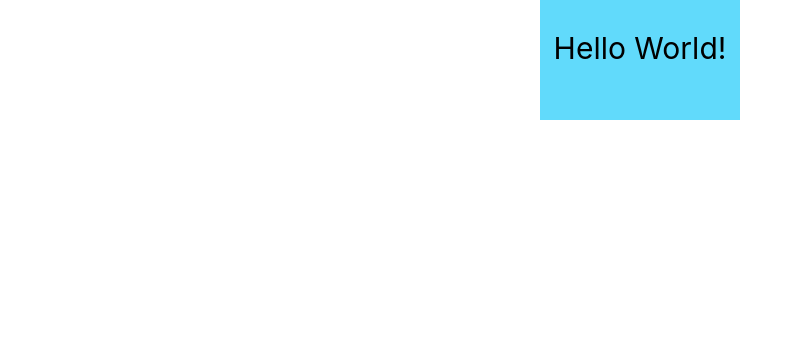
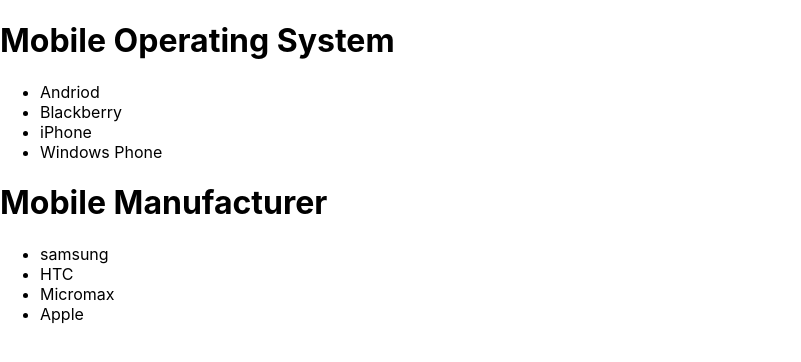
Before and after one commit to Rita-cedcoss/React_Class_Component, a React (Create React App) app: page / in a window 1280 px wide. Shown: the top 362 px of the page, without its empty margins (0-801 px from the left). Built offline with nearby package versions, Linux system fonts and the light colour scheme.

Commit message:
component task2 completed

```diff
--- a/src/App.css
+++ b/src/App.css
@@ -36,13 +36,3 @@
     transform: rotate(360deg);
   }
 }
-.hello
-{
-  height: 90px;
-  width: 200px;
-  background-color: #61dafb;
-  font-size: 30px;
-  padding-top:30px;
-  margin: auto;
-  text-align: center;
-}
--- a/src/App.js
+++ b/src/App.js
@@ -1,10 +1,11 @@
-import logo from './logo.svg';
 import './App.css';
-import HelloWorld from './component/HelloWorld';
+import ComponentTask21 from './component/ComponentTask21';
+import ComponentTask22 from './component/ComponentTask22';
 function App() {
-  return (
- <HelloWorld></HelloWorld>
+  return (<>
+  <ComponentTask21></ComponentTask21>
+  <ComponentTask22></ComponentTask22>
+ </>
   );
 }
-
 export default App;
--- /dev/null
+++ b/src/component/ComponentTask21.js
@@ -0,0 +1,19 @@
+import React, { Component } from 'react'
+
+export class ComponentTask21 extends Component {
+  render() {
+    return (
+      <div>
+        <h1>Mobile Operating System</h1>
+         <ul>
+         <li>Andriod</li>
+         <li>Blackberry</li>
+         <li>iPhone</li>
+         <li>Windows Phone</li>
+         </ul>
+      </div>
+    )
+  }
+}
+
+export default ComponentTask21
--- /dev/null
+++ b/src/component/ComponentTask22.js
@@ -0,0 +1,17 @@
+import React, { Component } from 'react'
+export class ComponentTask22 extends Component {
+  render() {
+    return (
+    <div>
+       <h1>Mobile Manufacturer</h1>
+       <ul>
+         <li>samsung</li>
+         <li>HTC</li>
+         <li>Micromax</li>
+         <li>Apple</li>
+       </ul>
+    </div>
+    )
+  }
+}
+export default ComponentTask22
```
